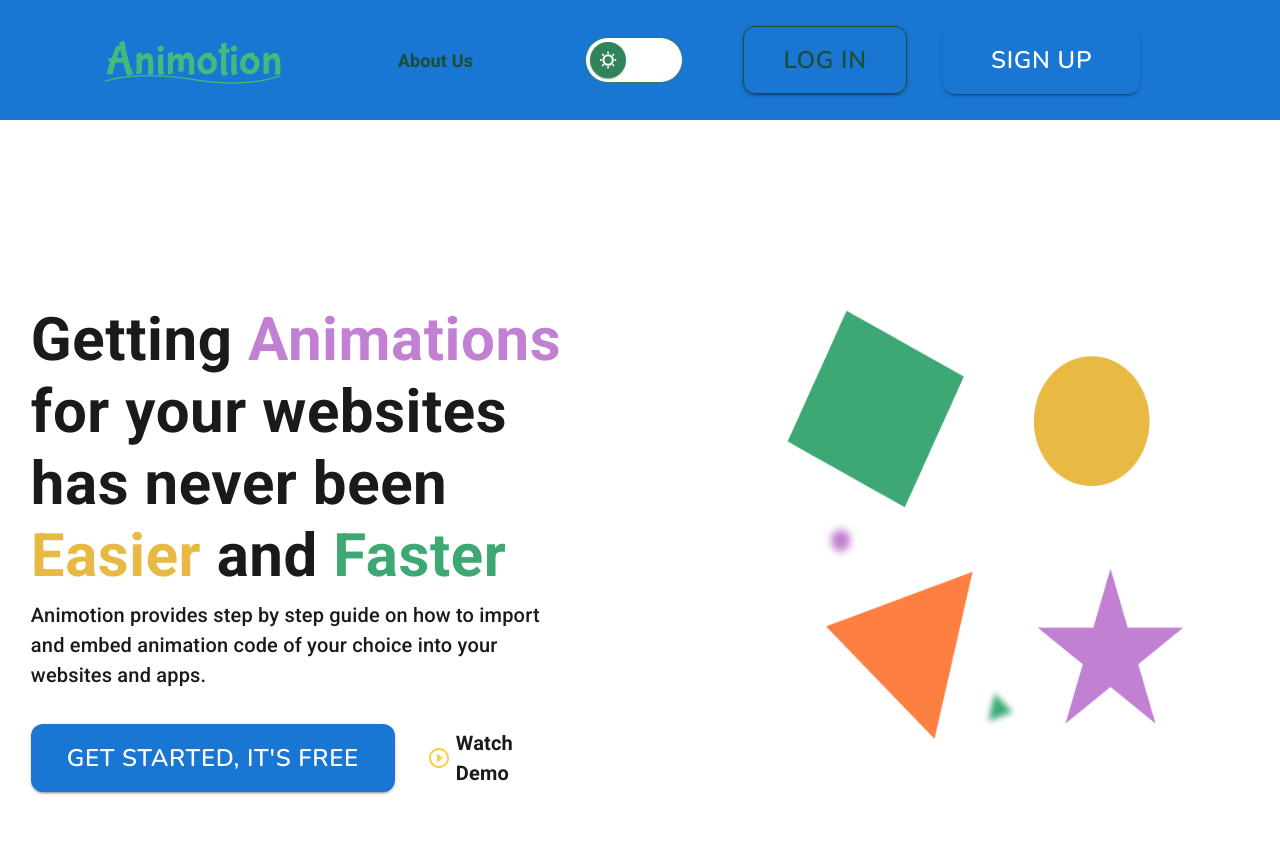
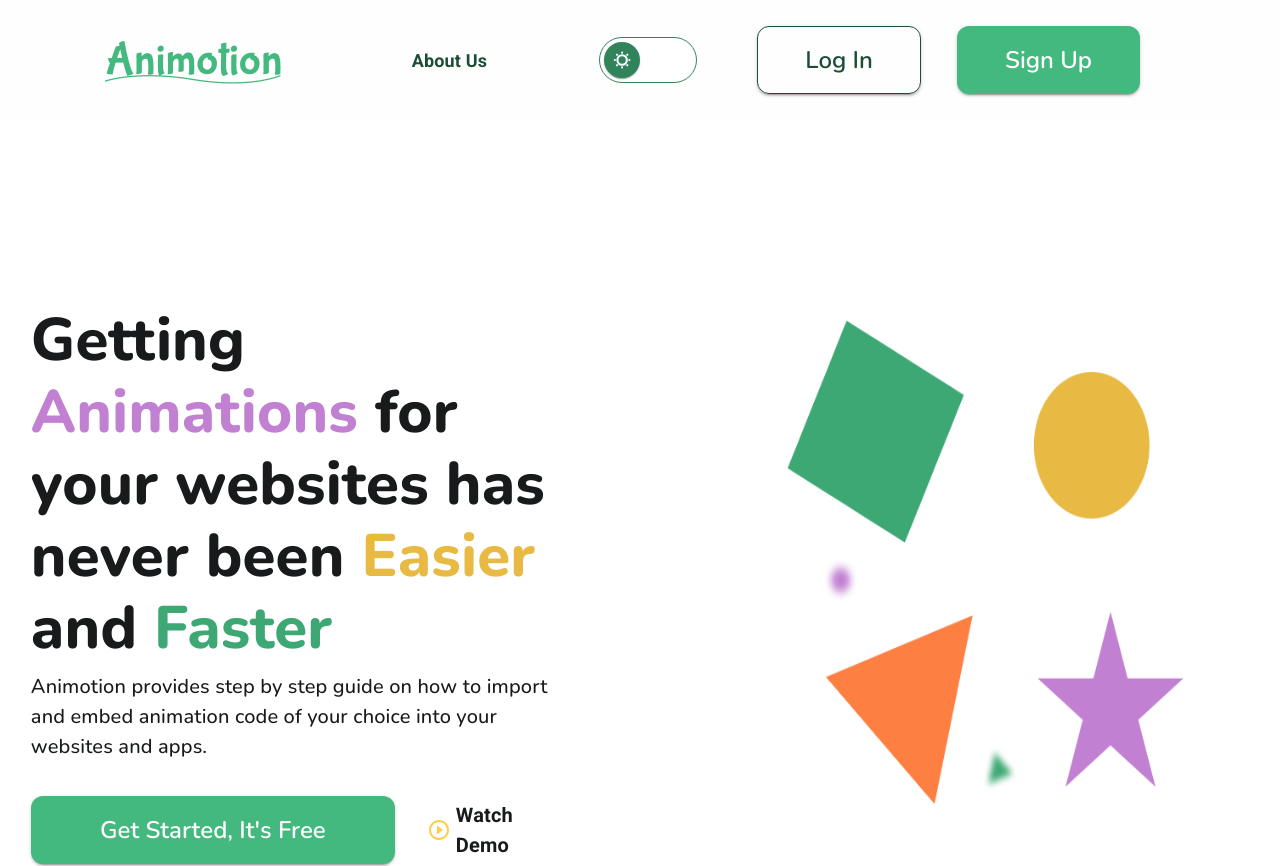
Before and after one commit to zuri-training/Anime-lib_T94-frontend-, a React (Create React App) app: page /landing in a window 1280 px wide. Shown: the top 866 px of the page. Built offline with nearby package versions, Linux system fonts and the light colour scheme.

Commit message:
feat: dark mode toggler

```diff
--- a/src/App.js
+++ b/src/App.js
@@ -1,51 +1,20 @@
-import { createContext, useMemo } from "react";
+import { createContext } from "react";
 import { Navigate, Route, Routes } from "react-router-dom";
-import { ThemeProvider } from "styled-components";
-import {
-  StyledEngineProvider,
-  createTheme,
-  responsiveFontSizes,
-} from "@mui/material/styles";
-import CssBaseline from "@mui/material/CssBaseline";
-import { deepmerge } from "@mui/utils";
 
-import { useDarkMode } from "./hooks/useDarkMode";
-import { AuthProvider } from "./hooks/useAuth";
-import Landing from "./pages/Landing";
 import About from "./pages/AboutUs/AboutUs";
 import Error from './pages/Error/Error.js';
+import HomePage from "./pages/home/home.page";
+import Landing from "./pages/Landing";
 import Login from "./pages/login/Login";
 import ForgotPassword from "./components/passwordRecovery/password_recovery"
 import ResetPassword from "./components/password_reset/password_reset"
 import { NonProtectedLayout } from "./routes/NonProtectedRoute";
 import { ProtectedLayout } from "./routes/ProtectedRoute";
-import { getDesignTokens, getThemedComponents } from "./shared/theme";
-import { GlobalStyles } from "./shared/components/GlobalStyles";
-
-import HomePage from "./pages/home/home.page";
 
 export const ThemeContext = createContext(null);
 
 function App() {
-  const [theme, themeToggler, mountedComponent] = useDarkMode();
-  let themeMode = useMemo(
-    () =>
-      createTheme(
-        deepmerge(getDesignTokens(theme), getThemedComponents(theme))
-      ),
-    [theme]
-  );
-  themeMode = responsiveFontSizes(themeMode);
-
-  if (!mountedComponent) return <div />;
-
   return (
-    <ThemeContext.Provider value={{ theme, themeToggler }}>
-      <AuthProvider>
-        <StyledEngineProvider injectFirst>
-          <CssBaseline />
-          <ThemeProvider theme={themeMode}>
-            <GlobalStyles theme={themeMode} />
     <Routes>
       <Route element={<NonProtectedLayout />}>
         <Route exact path="/landing" element={<Landing />} />
@@ -60,10 +29,6 @@ function App() {
       </Route>
       <Route path="*" element={<Navigate to="/404" />} />
     </Routes>
-          </ThemeProvider>
-        </StyledEngineProvider>
-      </AuthProvider>
-    </ThemeContext.Provider>
   );
 }
 
--- a/src/components/Toggler/Toggler.jsx
+++ b/src/components/Toggler/Toggler.jsx
@@ -82,7 +82,7 @@ const StyledSwitch = styled((props) => (
 
 const Toggler = ({ theme, toggleTheme}) => {
   return (
-    <FormControlLabel onClick={toggleTheme} control={<StyledSwitch sx={{ m: 1 }} checked={theme === 'dark'} />}
+    <FormControlLabel onClick={() => toggleTheme(!theme)} control={<StyledSwitch sx={{ m: 1 }} checked={theme} />}
     />
   );
 };
--- /dev/null
+++ b/src/contexts/CustomThemeProvider.jsx
@@ -0,0 +1,53 @@
+import React, { createContext } from "react";
+import { ThemeProvider } from "styled-components";
+import { createTheme, ThemeProvider as MuiThemeProvider, responsiveFontSizes } from "@mui/material/styles";
+import { deepmerge } from "@mui/utils";
+
+import { getDesignTokens, getThemedComponents } from "../shared/theme";
+import { useLocalStorage } from "../hooks/useLocalStorage";
+import useMedia from '../hooks/useMedia';
+import { GlobalStyles } from "../shared/components/GlobalStyles";
+
+export const CustomThemeContext = createContext({
+    theme: null,
+    setTheme: () => null
+});
+
+function CustomThemeProvider({ children }) {
+    const [theme, setTheme] = useLocalStorage('useDarkMode');
+    // See if user has set a browser or OS preference for dark mode.
+    const prefersDarkMode = usePrefersDarkMode();
+    // If enabledState is defined use it, otherwise fallback to prefersDarkMode.
+    // This allows user to override OS level setting on our website.
+    const enabled =
+        typeof theme !== 'undefined' ? theme : prefersDarkMode;
+
+    const generateTheme = (type) => {
+        let themeMode = createTheme(deepmerge(getDesignTokens(type), getThemedComponents(type)));
+        themeMode = responsiveFontSizes(themeMode);
+
+        return themeMode;
+    }
+
+    return (
+        <CustomThemeContext.Provider value={{ theme: enabled, setTheme }}>
+        <CustomThemeContext.Consumer>
+            {({ theme: currentTheme }) =>
+            <ThemeProvider theme={generateTheme(currentTheme ? 'dark' : 'light')}>
+                <MuiThemeProvider theme={generateTheme(currentTheme ? 'dark' : 'light')}>
+                    <GlobalStyles theme={generateTheme(currentTheme ? 'dark' : 'light')} />
+                    {children}
+                </MuiThemeProvider>
+            </ThemeProvider>
+            }
+        </CustomThemeContext.Consumer>
+        </CustomThemeContext.Provider>
+    );
+}
+
+export default CustomThemeProvider;
+
+// Compose our useMedia hook to detect dark mode preference.
+function usePrefersDarkMode() {
+    return useMedia(['(prefers-color-scheme: dark)'], [true], false);
+}
--- a/src/hooks/useDarkMode.js
+++ b/src/hooks/useDarkMode.js
@@ -1,22 +1,9 @@
-import { useEffect, useState } from 'react';
+import { useContext } from 'react';
+
+import { CustomThemeContext } from '../contexts/CustomThemeProvider';
 
 export const useDarkMode = () => {
-    const [theme, setTheme] = useState('light');
-    const [mountedComponent, setMountedComponent] = useState(false)
+    const { theme, setTheme } = useContext(CustomThemeContext);
 
-    const setMode = mode => {
-        window.localStorage.setItem('theme', mode)
-        setTheme(mode)
-    };
-
-    const themeToggler = () => {
-        theme === 'light' ? setMode('dark') : setMode('light')
-    };
-
-    useEffect(() => {
-        const localTheme = window.localStorage.getItem('theme');
-        localTheme && setTheme(localTheme)
-        setMountedComponent(true)
-    }, []);
-    return [theme, themeToggler, mountedComponent]
-};
+    return { theme, setTheme };
+}
--- /dev/null
+++ b/src/hooks/useMedia.js
@@ -0,0 +1,25 @@
+import { useEffect, useState } from 'react';
+
+export default function useMedia(queries, values, defaultValue) {
+    const [value, setValue] = useState(defaultValue);
+    const mediaQueryLists = queries.map(q => window.matchMedia(q));
+
+    // State update function
+    const getValue = () => {
+        const index = mediaQueryLists.findIndex(mql => mql.matches);
+        return typeof values[index] !== 'undefined' ? values[index] : defaultValue;
+    };
+
+    useEffect(
+        () => {
+            setValue(getValue);
+            const handler = () => setValue(getValue);
+            mediaQueryLists.forEach(mql => mql.addListener(handler));
+
+            return () => mediaQueryLists.forEach(mql => mql.removeListener(handler));
+        },
+        [] // Empty array ensures effect is only run on mount and unmount
+    );
+
+    return value;
+}
--- a/src/index.js
+++ b/src/index.js
@@ -3,10 +3,15 @@ import ReactDOM from 'react-dom/client';
 import { BrowserRouter } from 'react-router-dom';
 import { QueryClient, QueryClientProvider } from '@tanstack/react-query';
 import { ReactQueryDevtools } from '@tanstack/react-query-devtools';
+import {
+  StyledEngineProvider
+} from "@mui/material/styles";
+import CssBaseline from "@mui/material/CssBaseline";
 
+import CustomThemeProvider from './contexts/CustomThemeProvider';
+import { AuthProvider } from "./hooks/useAuth";
+import App from './App';
 import './index.css';
-import App from './App';
-import reportWebVitals from './reportWebVitals';
 
 const root = ReactDOM.createRoot(document.getElementById('root'));
 const client = new QueryClient({
@@ -22,14 +27,16 @@ root.render(
   <React.StrictMode>
     <QueryClientProvider client={client}>
       <BrowserRouter>
-        <App />
+        <AuthProvider>
+        <StyledEngineProvider injectFirst>
+          <CssBaseline />
+          <CustomThemeProvider>
+            <App />
+          </CustomThemeProvider>
+          </StyledEngineProvider>
+      </AuthProvider>
       </BrowserRouter>
       <ReactQueryDevtools initialIsOpen={false} />
     </QueryClientProvider>
   </React.StrictMode>
 );
-
-// If you want to start measuring performance in your app, pass a function
-// to log results (for example: reportWebVitals(console.log))
-// or send to an analytics endpoint. Learn more: https://bit.ly/CRA-vitals
-reportWebVitals();
--- a/src/reportWebVitals.js
+++ /dev/null
@@ -1,13 +0,0 @@
-const reportWebVitals = onPerfEntry => {
-  if (onPerfEntry && onPerfEntry instanceof Function) {
-    import('web-vitals').then(({ getCLS, getFID, getFCP, getLCP, getTTFB }) => {
-      getCLS(onPerfEntry);
-      getFID(onPerfEntry);
-      getFCP(onPerfEntry);
-      getLCP(onPerfEntry);
-      getTTFB(onPerfEntry);
-    });
-  }
-};
-
-export default reportWebVitals;
--- a/src/shared/components/Navigation/AuthenticatedNavbar/AuthenticatedNavbar.js
+++ b/src/shared/components/Navigation/AuthenticatedNavbar/AuthenticatedNavbar.js
@@ -14,12 +14,9 @@ import "./authenticatedNavbar.css";
 
 const NavBar = (props) => {
   const getTheme = useTheme();
-  const [theme, themeToggler, mountedComponent] = useDarkMode();
+  const {theme, setTheme} = useDarkMode();
   const { activityCount } = props;
-  console.log('theme', theme);
   const isMobile = useMediaQuery(getTheme.breakpoints.down("md"));
-
-  if(!mountedComponent) return null
 
   return (
     <header className="header">
@@ -32,7 +29,7 @@ const NavBar = (props) => {
           <Nav activityCount={activityCount} />
         </div>
         <div className="toggler-auth">
-          <Toggler theme={theme} toggleTheme={themeToggler} />
+          <Toggler theme={theme} toggleTheme={setTheme} />
         </div>
 
         <div className="header__last-section">
--- a/src/shared/components/Navigation/UnauthenticatedNavbar.jsx
+++ b/src/shared/components/Navigation/UnauthenticatedNavbar.jsx
@@ -54,11 +54,8 @@ const AboutLink = styled(StyledLink)`
 
 function Navbar() {
   const getTheme = useTheme();
-  const [theme, themeToggler, mountedComponent] = useDarkMode();
-  console.log('theme', theme);
+  const {theme, setTheme } = useDarkMode();
   const isMobile = useMediaQuery(getTheme.breakpoints.down("md"));
-
-  if(!mountedComponent) return null
 
   return (
     <AppBar position="static" sx = {{ paddingRight: '80px', paddingLeft: '80px', height: '120px',
@@ -73,7 +70,7 @@ function Navbar() {
             <AboutLink to="/about">
               About Us
             </AboutLink>
-            <Toggler theme={theme} toggleTheme={themeToggler} />
+            <Toggler theme={theme} toggleTheme={setTheme} />
             <InverseButton>
               <InverseLink to="/login">
                 Log In
--- a/src/shared/theme.js
+++ b/src/shared/theme.js
@@ -35,7 +35,7 @@ const palette = {
         primary: {
             main: COLORS.green,
             dark: COLORS.green,
-            contrastText: COLORS.black,
+            contrastText: COLORS.white,
         },
         secondary: {
             main: COLORS.black,
```
Also changed, not shown: src/contexts/ThemeMode/index.jsx (deleted, +0 -7 lines). Lines whose indentation alone changed are shown as unchanged.
